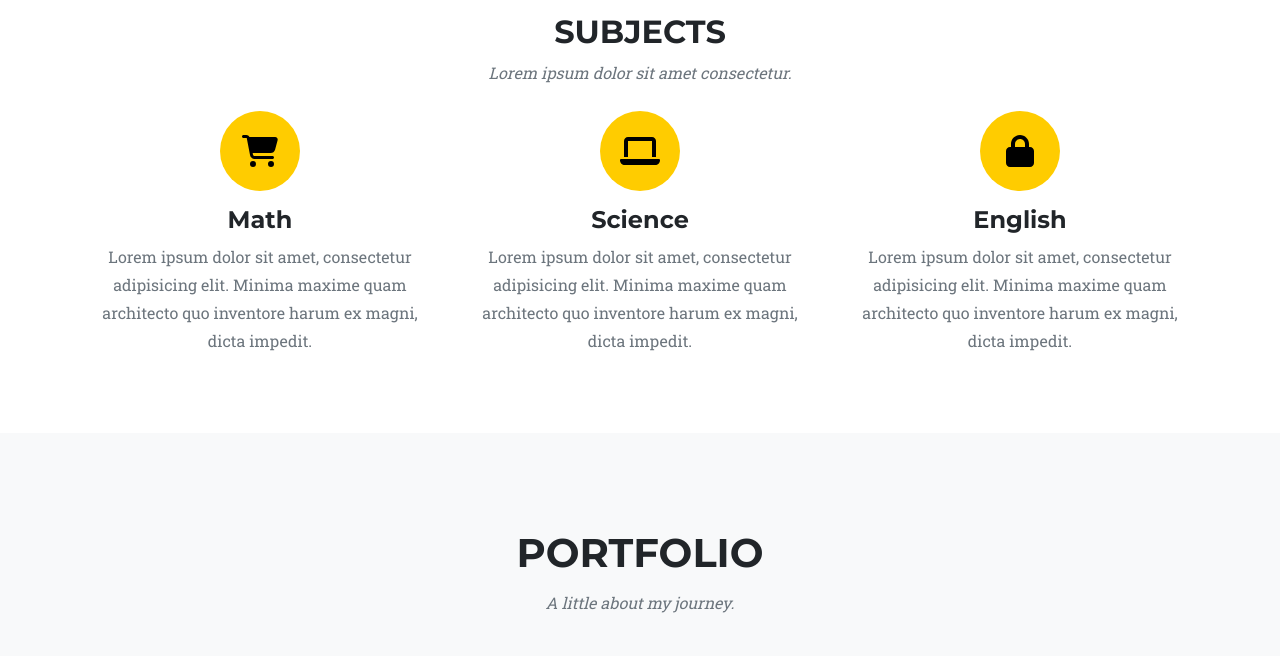
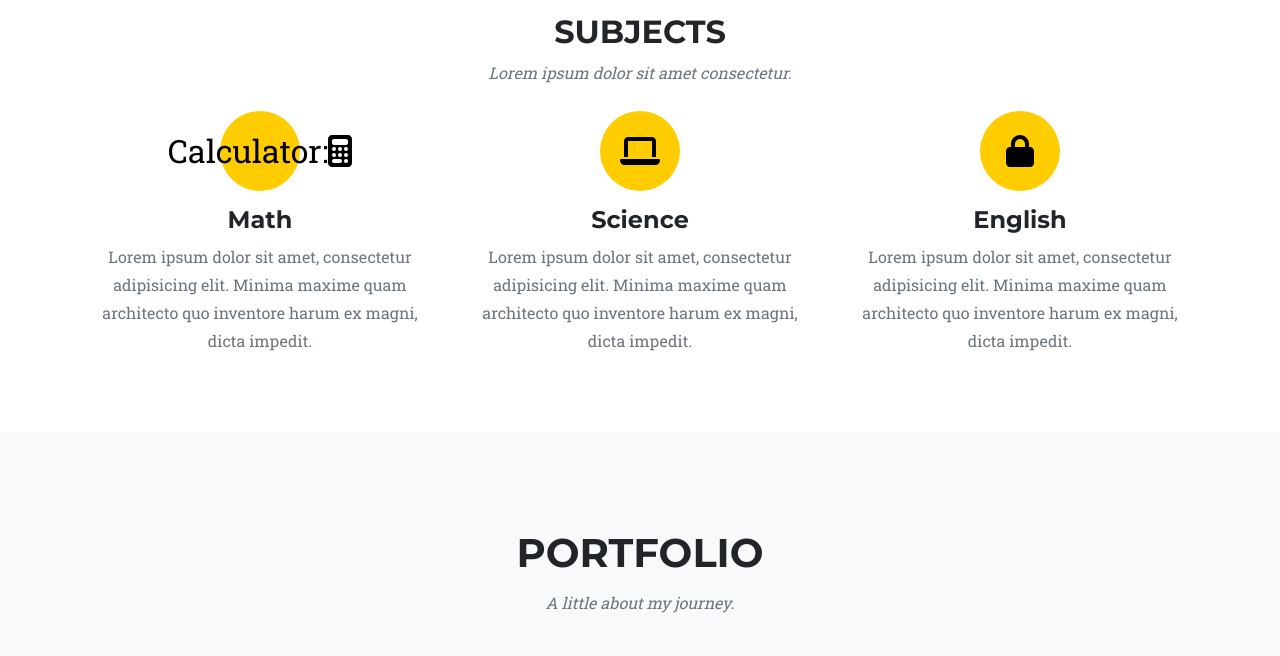
Before and after one commit to Farahstutoringservice/tutoring_service_365, a plain HTML site: page docs/index.html in a window 1280 px wide. Shown: the part 820-1476 px from the top of the page. Drawn offline with nearby package versions, Linux system fonts and the light colour scheme.

Commit message:
Update index.html

```diff
--- a/docs/index.html
+++ b/docs/index.html
@@ -61,7 +61,7 @@
             <div class="col-md-4">
                 <div class="icon-box">
                     <div class="icon-circle">
-                        <i class="fas fa-shopping-cart"></i>
+                      Calculator: <i class="fas fa-calculator"></i>
                     </div>
                     <h4 class="fw-bold">Math</h4>
                     <p class="text-muted">Lorem ipsum dolor sit amet, consectetur adipisicing elit. Minima maxime quam architecto quo inventore harum ex magni, dicta impedit.</p>
```
